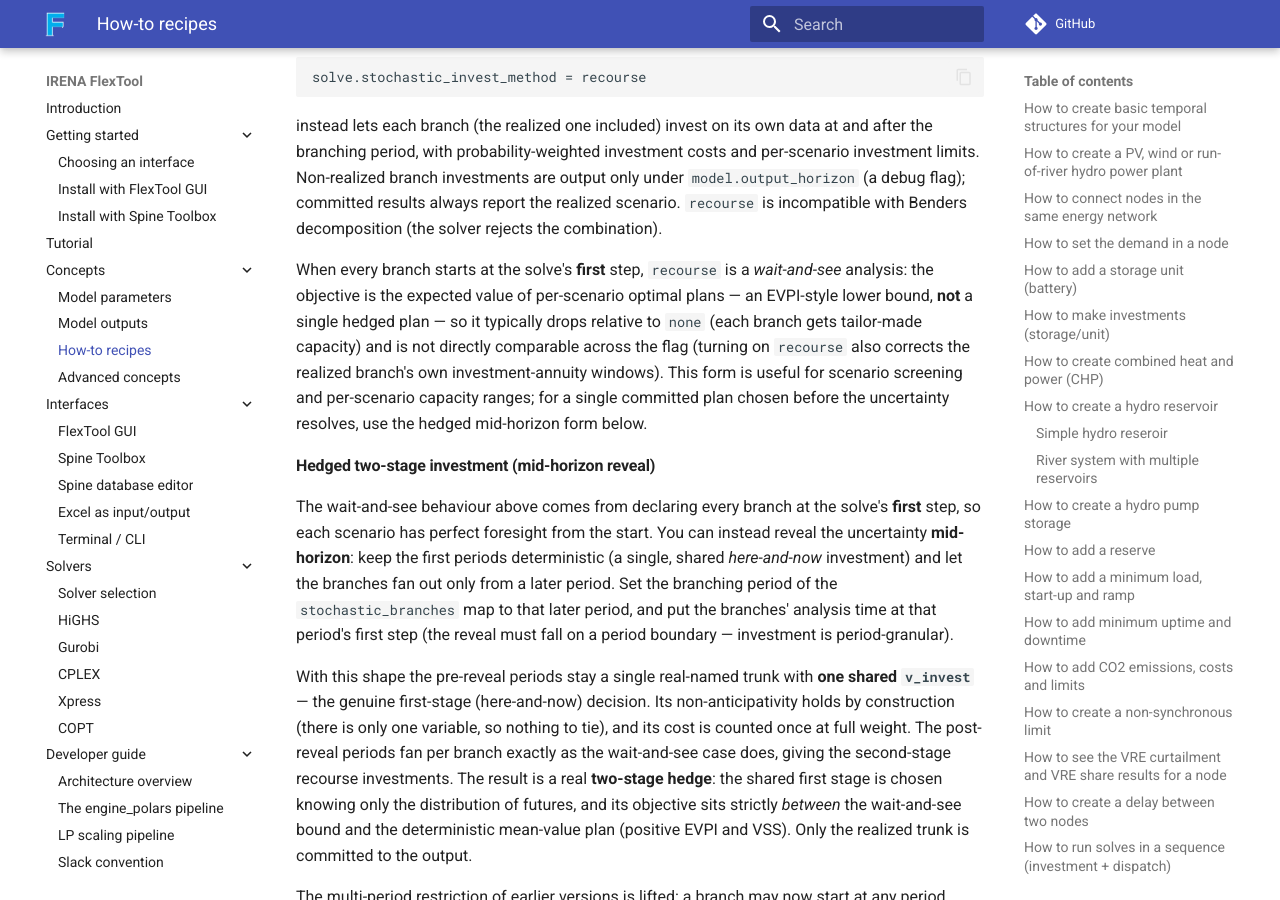
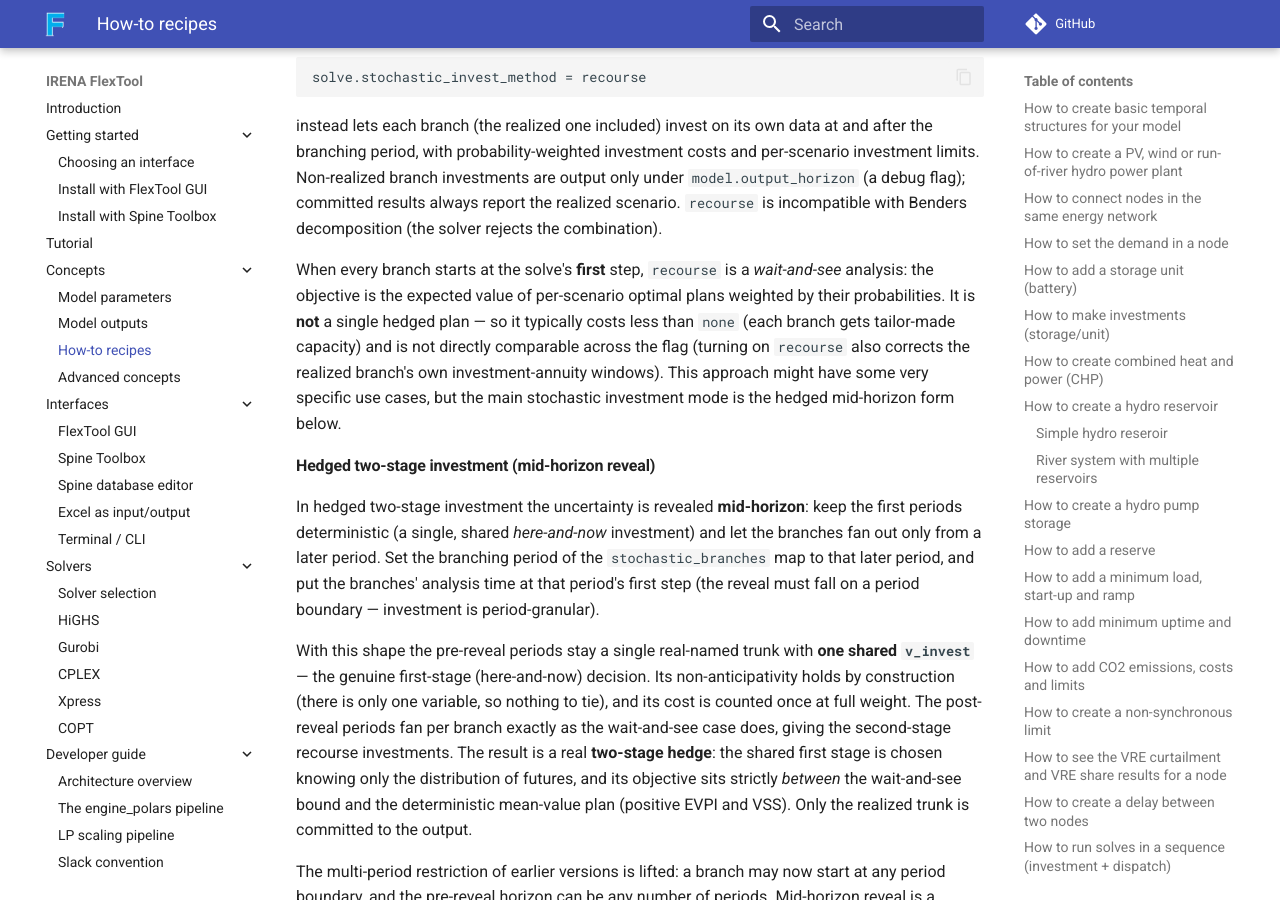
Before and after one commit to irena-flextool/flextool, an MkDocs documentation site: the page built from docs/how_to.md, in a window 1280 px wide and 900 px high, scrolled down 62373 px. Built offline with MkDocs 1.6.1 and Material for MkDocs 9.7.7, drawn with Linux system fonts in a browser that asks for light colours; comment, search, counter and statistics services are not loaded; some of the changed text lies outside the part shown.

Commit message:
Update stochastics in how_to.md

```diff
--- a/docs/how_to.md
+++ b/docs/how_to.md
@@ -1139,7 +1139,7 @@ Notes about the storage options with stochastics:
 
 - The best options to use are:
 
-  - `Storage_state_start_end_method`: fix_start or fix_start_end (and the their values)
+  - `storage_state_start_end_method`: fix_start or fix_start_end (and the their values)
   - `storage_solve_horizon_method`: fix_value or fix_price (and their values)
 
 - Do not use any of the `storage_binding_methods`, they do not work correctly with stochastics (there is no unambigious end state that could circle back to the first time step).
@@ -1204,11 +1204,11 @@ solve.stochastic_invest_method = recourse
 
 instead lets each branch (the realized one included) invest on its own data at and after the branching period, with probability-weighted investment costs and per-scenario investment limits. Non-realized branch investments are output only under `model.output_horizon` (a debug flag); committed results always report the realized scenario. `recourse` is incompatible with Benders decomposition (the solver rejects the combination).
 
-When every branch starts at the solve's **first** step, `recourse` is a *wait-and-see* analysis: the objective is the expected value of per-scenario optimal plans — an EVPI-style lower bound, **not** a single hedged plan — so it typically drops relative to `none` (each branch gets tailor-made capacity) and is not directly comparable across the flag (turning on `recourse` also corrects the realized branch's own investment-annuity windows). This form is useful for scenario screening and per-scenario capacity ranges; for a single committed plan chosen before the uncertainty resolves, use the hedged mid-horizon form below.
+When every branch starts at the solve's **first** step, `recourse` is a *wait-and-see* analysis: the objective is the expected value of per-scenario optimal plans weighted by their probabilities. It is **not** a single hedged plan — so it typically costs less than `none` (each branch gets tailor-made capacity) and is not directly comparable across the flag (turning on `recourse` also corrects the realized branch's own investment-annuity windows). This approach might have some very specific use cases, but the main stochastic investment mode is the hedged mid-horizon form below.
 
 #### Hedged two-stage investment (mid-horizon reveal)
 
-The wait-and-see behaviour above comes from declaring every branch at the solve's **first** step, so each scenario has perfect foresight from the start. You can instead reveal the uncertainty **mid-horizon**: keep the first periods deterministic (a single, shared *here-and-now* investment) and let the branches fan out only from a later period. Set the branching period of the `stochastic_branches` map to that later period, and put the branches' analysis time at that period's first step (the reveal must fall on a period boundary — investment is period-granular).
+In hedged two-stage investment the uncertainty is revealed **mid-horizon**: keep the first periods deterministic (a single, shared *here-and-now* investment) and let the branches fan out only from a later period. Set the branching period of the `stochastic_branches` map to that later period, and put the branches' analysis time at that period's first step (the reveal must fall on a period boundary — investment is period-granular).
 
 With this shape the pre-reveal periods stay a single real-named trunk with **one shared `v_invest`** — the genuine first-stage (here-and-now) decision. Its non-anticipativity holds by construction (there is only one variable, so nothing to tie), and its cost is counted once at full weight. The post-reveal periods fan per branch exactly as the wait-and-see case does, giving the second-stage recourse investments. The result is a real **two-stage hedge**: the shared first stage is chosen knowing only the distribution of futures, and its objective sits strictly *between* the wait-and-see bound and the deterministic mean-value plan (positive EVPI and VSS). Only the realized trunk is committed to the output.
 
```
